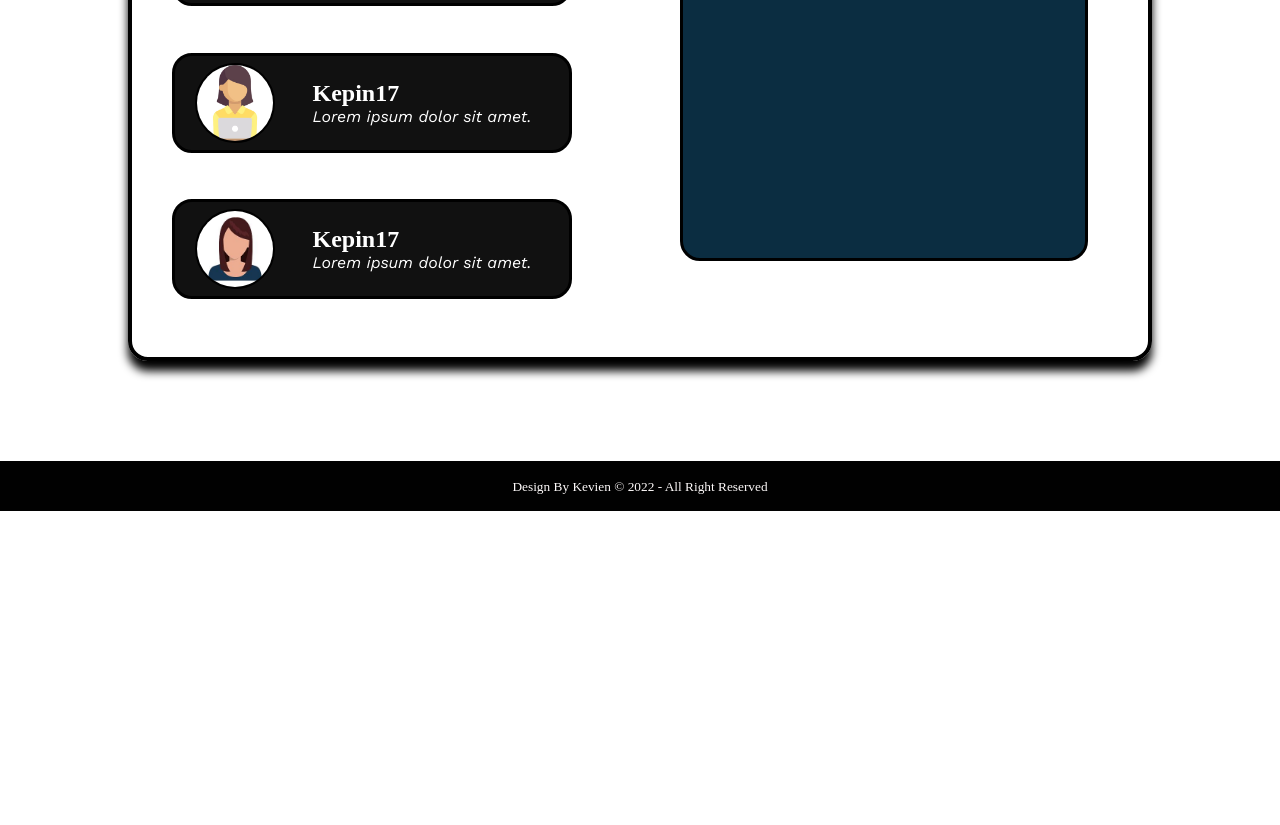
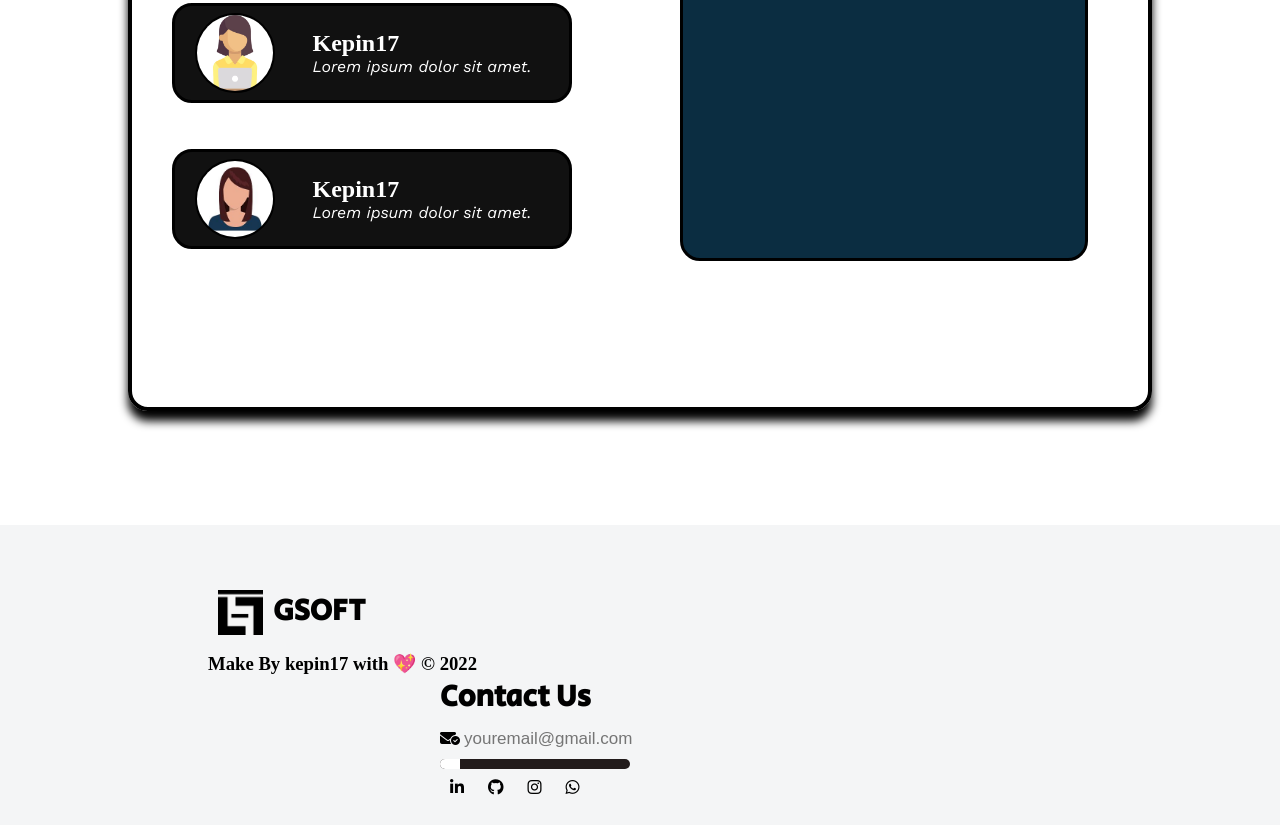
Before and after one commit to Kepin17/GSOFT, a plain HTML site: page index.html in a window 1280 px wide. Shown: the part 3095-3920 px from the top of the page. Before the commit the page ends 3607 px from the top, so only its background shows below. Drawn offline with nearby package versions, Linux system fonts and the light colour scheme.

Commit message:
Add footer

```diff
--- a/css/style.css
+++ b/css/style.css
@@ -491,7 +491,7 @@ nav a {
 
 .customer-card-wrapper {
   width: 80%;
-  height: 600px;
+  height: 700px;
   background: linear-gradient(135deg, #ffffff, rgb(255, 255, 255));
   border: 4px solid #000;
   overflow: hidden;
@@ -608,9 +608,59 @@ nav a {
 
 footer {
   width: 100%;
-  height: 50px;
-  background: rgb(1, 1, 1);
-  color: #fefafa;
-  line-height: 50px;
+  height: 300px;
+  background: #f4f5f6;
+  overflow: hidden;
+  margin-top: 5%;
+}
+
+.footer-wrapper {
   text-align: center;
 }
+
+.footer-textbox {
+  width: 400px;
+  height: auto;
+  display: inline-block;
+  margin: auto 30px;
+}
+.footer-textbox img {
+  display: inline-block;
+  vertical-align: middle;
+  margin: 0 10px;
+}
+
+.footer-textbox h1 {
+  font-family: "Secular One", sans-serif;
+  font-size: 30px;
+  text-align: left;
+}
+
+.footer-textbox h3 {
+  text-align: left;
+}
+
+.contact-box {
+  text-align: left;
+}
+
+.contact-box h1 {
+  font-size: 30px;
+  font-family: "Secular One", sans-serif;
+}
+
+input[type="email"] {
+  margin: 10px 0;
+  background-color: transparent;
+  border: none;
+  font-size: 17px;
+}
+
+input[type="email"]:focus {
+  border: none;
+  outline: none;
+}
+
+.contact-icon i {
+  margin: 10px;
+}
--- a/index.html
+++ b/index.html
@@ -154,7 +154,7 @@
             <div class="course-card" >
               <img src="img/Person/tech.jpg" alt="course">
               <div class="course-textbox">
-                <h1>HTML,CSS,JS </h1>
+                <h1>HTML,CSS & JS </h1>
                 <h4>$45</h4>
                 <p>Lorem ipsum dolor sit amet, consectetur adipisicing elit. Facere, sunt!</p>
                 <a href="#" class="course-btn">Join Course  <i class="fa-solid fa-arrow-right"></i></a>
@@ -495,13 +495,44 @@
       </div>
     </section>
     <!-- Customer Testimoni End -->
+
+
     <!-- Footer Start -->
     <footer>
-      <small>Design By Kevien &copy; 2022 - All Right Reserved</small>
+      <div class="row">
+        <div class="footer-wrapper">
+          <div class="footer-textbox">
+            <h1><img src="img/Logo/logo.jpg" alt="logo" width="45">GSOFT</h1>
+            <br>
+            <h3>Make By kepin17 with 💖 &copy; 2022</h3>
+          </div>
+          <div class="footer-textbox">
+          </div>
+          <div class="footer-textbox">
+            <div class="contact-box">
+              <h1>Contact Us</h1>
+
+              <i class="fa-solid fa-envelope-circle-check"></i>
+              <input type="email"  placeholder="youremail@gmail.com">
+              <div class="linebox">
+                <div class="marble"></div>
+              </div>
+                   <div class="contact-icon">
+                    <i class="fa-brands fa-linkedin-in"></i>
+                    <i class="fa-brands fa-github"></i>
+                    <i class="fa-brands fa-instagram"></i>
+                    <i class="fa-brands fa-whatsapp"></i>
+                   </div>
+                </div>
+              </div>
+            </div>
+          </div>
+        </div>
+      </div>
     </footer>
     <!-- Footer End -->
-      </div>
-    </section>
+  </div>
+</section>
 
 
 
```
Also changed, not shown: js/App.js (+2 -6 lines).
